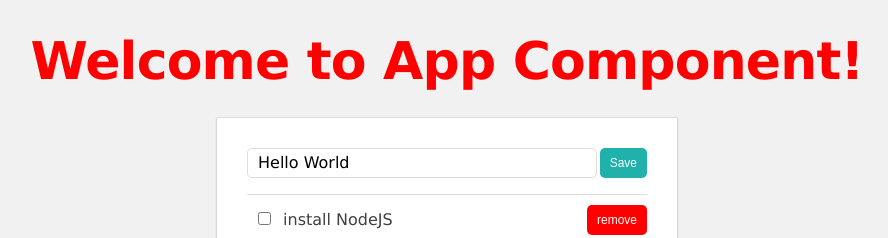
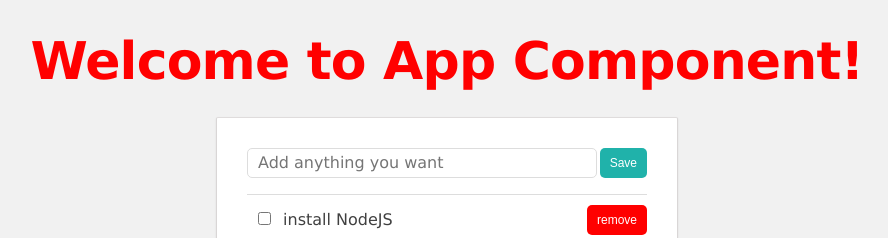
Before and after one commit to Shachita/Todo-List-Angular, an Angular app: page / in a window 1280 px wide. Shown: the top 238 px of the page, without its empty margins (193-1081 px from the left). Built offline with nearby package versions, Linux system fonts and the light colour scheme.

Commit message:
1 file modified(placeholder changed)

```diff
--- a/src/app/input-button-unit/input-button-unit.component.ts
+++ b/src/app/input-button-unit/input-button-unit.component.ts
@@ -5,8 +5,8 @@ import { Component, OnInit, Output, EventEmitter } from '@angular/core';
   template: `
     <input class="todo-input"
      #inputElementRef
-           [value]="title"
-           (keyup.enter)="submitValue($event.target.value)">
+            placeholder="{{title}}"
+            (keyup.enter)="submitValue($event.target.value)">
 
     <button  class="btn" (click)="submitValue(inputElementRef.value)">
       Save
@@ -15,7 +15,7 @@ import { Component, OnInit, Output, EventEmitter } from '@angular/core';
   styleUrls: ['./input-button-unit.component.css']
 })
 export class InputButtonUnitComponent implements OnInit {
-  title = 'Hello World';
+  title = 'Add anything you want';
   @Output() submit: EventEmitter<string> = new EventEmitter();
 
   constructor() { }
```
